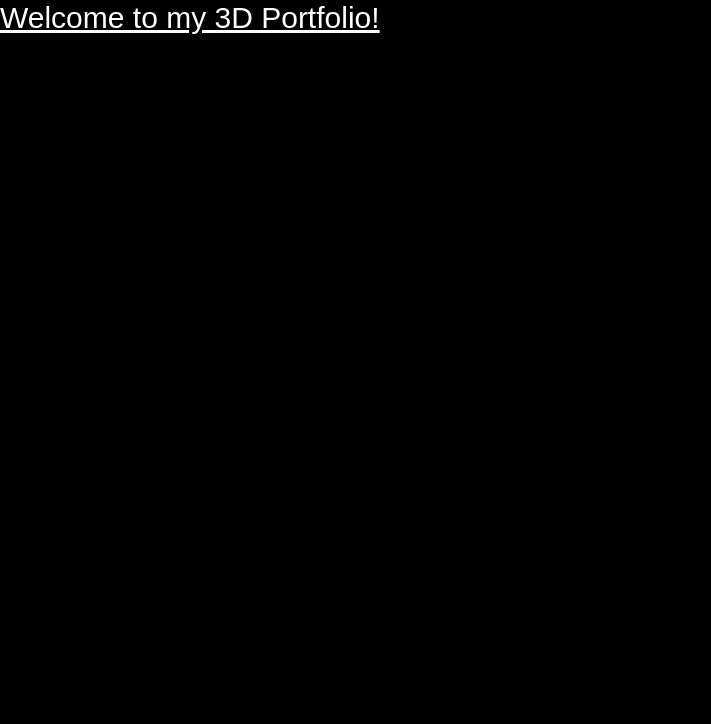
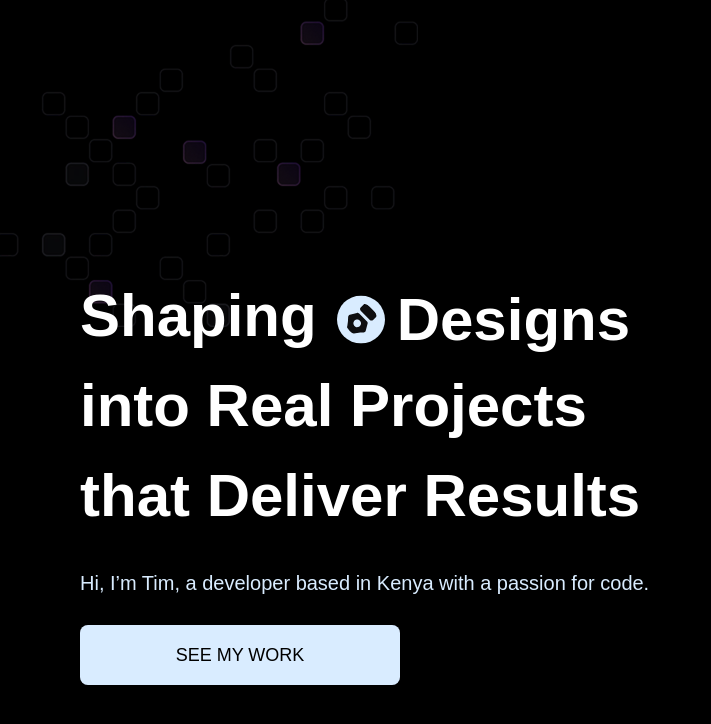
Before and after one commit to akhlys007/3d-developer-portfolio, a React (Vite) app: page / in a window 1280 px wide. Shown: the top 724 px of the page, without its empty margins (0-711 px from the left). Built offline with nearby package versions, Linux system fonts and the light colour scheme; a web font is replaced by a local one.

Commit message:
-Finished Hero text and layout section - Added Button component -Added constants folder and index.js for constant variables

```diff
--- a/src/App.jsx
+++ b/src/App.jsx
@@ -1,13 +1,10 @@
+import Hero from "./sections/Hero"
 
 const App = () => {
   return (
-    <main>
-        <div>
-            <h1 className="text-3xl underline">
-            Welcome to my 3D Portfolio!
-            </h1>
-        </div>
-    </main>
+    <>
+    <Hero/>
+    </>
   )
 }
 
--- /dev/null
+++ b/src/components/Button.jsx
@@ -0,0 +1,41 @@
+/**
+ * A reusable CTA button component.
+ * When clicked, it scrolls smoothly to the section with ID "counter",
+ * with a small offset from the top for better visual placement.
+ */
+
+const Button = ({ text, className, id }) => {
+    return (
+      <a
+        onClick={(e) => {
+          e.preventDefault(); // Stop the link from jumping instantly
+
+          const target = document.getElementById("counter"); // Find the section with ID "counter"
+
+          // Only scroll if we found the section and an ID is passed in
+          // taht prevents the contact button from scrolling to the top
+          if (target && id) {
+            const offset = window.innerHeight * 0.15; // Leave a bit of space at the top
+
+            // Calculate how far down the page we need to scroll
+            const top =
+              target.getBoundingClientRect().top + window.pageYOffset - offset;
+
+            // Scroll smoothly to that position
+            window.scrollTo({ top, behavior: "smooth" });
+          }
+        }}
+        className={`${className ?? ""} cta-wrapper`} // Add base + extra class names
+      >
+        <div className="cta-button group">
+          <div className="bg-circle" />
+          <p className="text">{text}</p>
+          <div className="arrow-wrapper">
+            <img src="/images/arrow-down.svg" alt="arrow" />
+          </div>
+        </div>
+      </a>
+    );
+  };
+
+  export default Button;
--- /dev/null
+++ b/src/constants/index.js
@@ -0,0 +1,10 @@
+export const words = [
+    { text: "Ideas", imgPath: "/images/ideas.svg" },
+    { text: "Concepts", imgPath: "/images/concepts.svg" },
+    { text: "Designs", imgPath: "/images/designs.svg" },
+    { text: "Code", imgPath: "/images/code.svg" },
+    { text: "Ideas", imgPath: "/images/ideas.svg" },
+    { text: "Concepts", imgPath: "/images/concepts.svg" },
+    { text: "Designs", imgPath: "/images/designs.svg" },
+    { text: "Code", imgPath: "/images/code.svg" },
+  ];
--- /dev/null
+++ b/src/sections/Hero.jsx
@@ -0,0 +1,59 @@
+import React from "react";
+import Button from "../components/Button";
+import { words } from "../constants";
+
+const Hero = () => {
+  return (
+    <section id="hero" className="relative w-full overflow-hidden">
+      <div className="absolute top-0 left-0 z-10">
+        <img src="/images/bg.png" alt="background" />
+      </div>
+      <div className="hero-layout">
+        {/*LEFT: HERO CONTENT */}
+        <header className="flex flex-col justify-center md:w-full w-screen md:px-20 px-5">
+          <div className="flex flex-col gap-7">
+            <div className="hero-text">
+              <h1>
+                Shaping
+                <span className="slide">
+                  <span className="wrapper">
+                    {words.map((word, index) => (
+                      <span
+                        key={index}
+                        className="flex items-center md:gap-3 gap-1 pb-2"
+                      >
+                        <img
+                          src={word.imgPath}
+                          alt="person"
+                          className="xl:size-12 md:size-10 size-7 md:p-2 p-1 rounded-full bg-white-50"
+                        />
+                        <span>{word.text}</span>
+                      </span>
+                    ))}
+                  </span>
+                </span>
+              </h1>
+              <h1>into Real Projects</h1>
+              <h1>that Deliver Results</h1>
+            </div>
+
+            <p className="text-white-50 md:text-xl relative z-10 pointer-events-none">
+              Hi, I’m Tim, a developer based in Kenya with a passion for
+              code.
+            </p>
+
+            <Button
+              text="See My Work"
+              className="md:w-80 md:h-16 w-60 h-12"
+              id="counter"
+            />
+          </div>
+        </header>
+
+        {/* RIGHT: 3D MODEL*/}
+      </div>
+    </section>
+  );
+};
+
+export default Hero;
```
